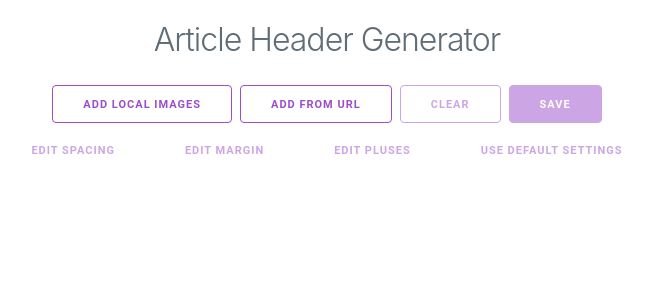
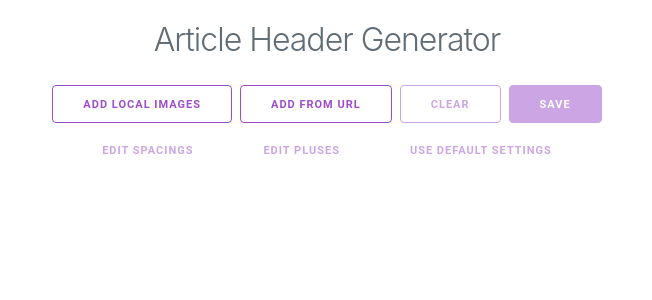
Before and after one commit to mezzode/summit, a React (Create React App) app: page / in a window 1280 px wide. Shown: the top 300 px of the page, without its empty margins (313-965 px from the left). Built offline with nearby package versions, Linux system fonts and the light colour scheme.

Commit message:
Streamline design

```diff
--- a/src/App.tsx
+++ b/src/App.tsx
@@ -24,10 +24,9 @@ interface State extends Settings {
     img: HTMLImageElement;
     name: string;
   }>;
-  marginOpen: boolean;
   plusOpen: boolean;
   remoteUrl: string | null;
-  spacingOpen: boolean;
+  spacingsOpen: boolean;
 }
 
 interface Settings {
@@ -91,14 +90,13 @@ export class App extends Component<Props, State> {
     endWithEquals: false,
     imgs: [],
     marginInput: '',
-    marginOpen: false,
     plusLength: '',
     plusOn: true,
     plusOpen: false,
     plusWidth: '',
     remoteUrl: null,
     spacingInput: '',
-    spacingOpen: false,
+    spacingsOpen: false,
   };
 
   private fileInput = React.createRef<HTMLInputElement>();
@@ -110,8 +108,7 @@ export class App extends Component<Props, State> {
       canvasUrl,
       endWithEquals,
       imgs,
-      spacingOpen,
-      marginOpen,
+      spacingsOpen,
       marginInput,
       plusOn,
       plusOpen,
@@ -182,8 +179,7 @@ export class App extends Component<Props, State> {
             </Droppable>
           </DragDropContext>
         )}
-        <div className='control-container'>
-          <div className='control-container'>
+        <div>
           <div className='control-container'>
             <div className='control-container'>
               <FileInput
@@ -224,18 +220,11 @@ export class App extends Component<Props, State> {
           </div>
           <div className='control-container'>
             <button
-                className={classNames('button', !spacingOpen && 'button-clear')}
-                onClick={this.toggle('spacingOpen')}
+              className={classNames('button', !spacingsOpen && 'button-clear')}
+              onClick={this.toggle('spacingsOpen')}
               disabled={isEmpty}
             >
-                Edit Spacing
-              </button>
-              <button
-                className={classNames('button', !marginOpen && 'button-clear')}
-                onClick={this.toggle('marginOpen')}
-                disabled={isEmpty}
-              >
-                Edit Margin
+              Edit Spacings
             </button>
             <button
               className={classNames('button', !plusOpen && 'button-clear')}
@@ -253,7 +242,6 @@ export class App extends Component<Props, State> {
             </button>
           </div>
         </div>
-        </div>
         {remoteUrl !== null && (
           <div className='input-container'>
             <input
@@ -268,24 +256,22 @@ export class App extends Component<Props, State> {
             </button>
           </div>
         )}
+        {spacingsOpen && (
           <div className='control-container'>
-          {spacingOpen && (
             <NumInput
               label='Spacing (px)'
               id='spacingInput'
               onChange={this.onInputChange}
               value={spacingInput}
             />
-          )}
-          {marginOpen && (
             <NumInput
               label='Margin (px)'
               id='marginInput'
               onChange={this.onInputChange}
               value={marginInput}
             />
+          </div>
         )}
-        </div>
         {plusOpen && (
           <div className='control-container'>
             <button
@@ -298,7 +284,7 @@ export class App extends Component<Props, State> {
               className='button button-clear'
               onClick={this.toggle('endWithEquals')}
             >
-              Equals {endWithEquals ? 'Off' : 'On'}
+              {endWithEquals ? 'Hide' : 'Show'} Equals
             </button>
             <NumInput
               label='Plus Length (px)'
```
Lines whose indentation alone changed are shown as unchanged.
